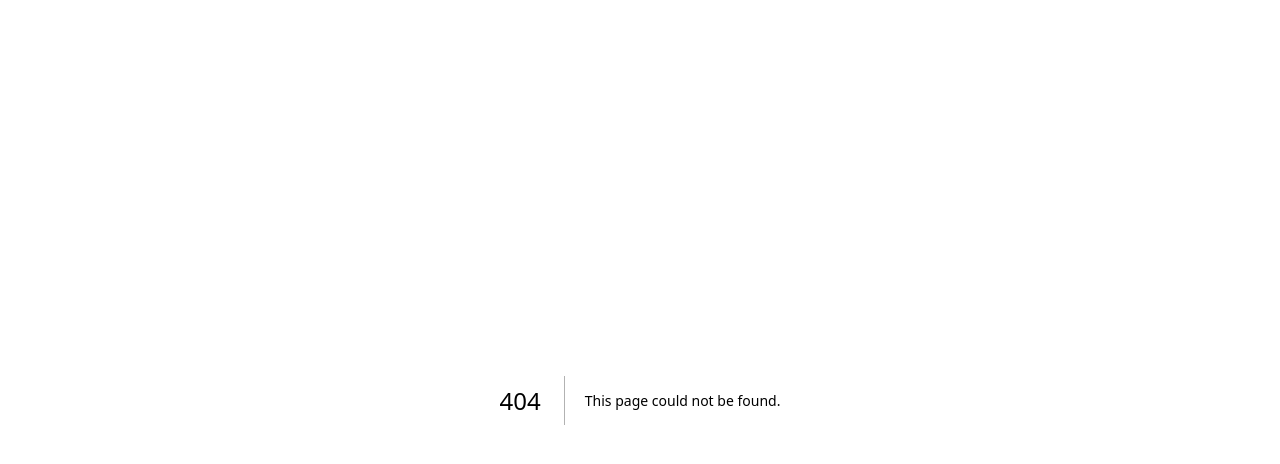
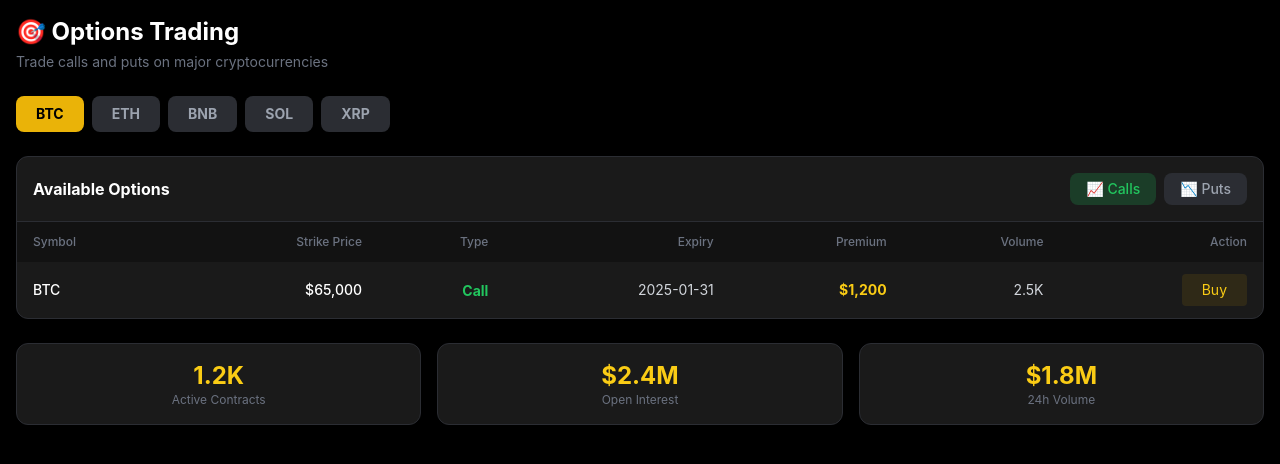
Before and after one commit to Cashipro/cashipro, a Next.js app in the folder apps/web/: page /options in a window 1280 px wide. Before the commit this address had no page. Shown: the top 464 px of the page. Built offline with nearby package versions, Linux system fonts and the light colour scheme.

Commit message:
Add OptionsPage component for trading options

```diff
--- /dev/null
+++ b/apps/web/src/app/options/page.tsx
@@ -0,0 +1,130 @@
+"use client";
+
+import { useState } from "react";
+
+const optionsData = [
+  { symbol: "BTC", strike: 65000, type: "Call", expiry: "2025-01-31", premium: "$1,200", volume: "2.5K" },
+  { symbol: "BTC", strike: 65000, type: "Put", expiry: "2025-01-31", premium: "$800", volume: "1.8K" },
+  { symbol: "ETH", strike: 3500, type: "Call", expiry: "2025-02-28", premium: "$150", volume: "5.2K" },
+  { symbol: "ETH", strike: 3500, type: "Put", expiry: "2025-02-28", premium: "$100", volume: "3.4K" },
+  { symbol: "BNB", strike: 600, type: "Call", expiry: "2025-03-31", premium: "$45", volume: "8.1K" },
+  { symbol: "BNB", strike: 600, type: "Put", expiry: "2025-03-31", premium: "$30", volume: "4.5K" },
+];
+
+export default function OptionsPage() {
+  const [selectedSymbol, setSelectedSymbol] = useState("BTC");
+  const [selectedType, setSelectedType] = useState<"Call" | "Put">("Call");
+
+  return (
+    <div className="min-h-screen bg-black p-4">
+      <div className="max-w-7xl mx-auto space-y-6">
+        {/* Header */}
+        <div className="flex flex-wrap items-center justify-between gap-4">
+          <div>
+            <h1 className="text-2xl font-bold text-white">🎯 Options Trading</h1>
+            <p className="text-sm text-gray-500 mt-1">Trade calls and puts on major cryptocurrencies</p>
+          </div>
+        </div>
+
+        {/* Quick Select */}
+        <div className="flex flex-wrap gap-2">
+          {["BTC", "ETH", "BNB", "SOL", "XRP"].map((sym) => (
+            <button
+              key={sym}
+              onClick={() => setSelectedSymbol(sym)}
+              className={`px-5 py-2 rounded-lg text-sm font-bold transition ${
+                selectedSymbol === sym ? "bg-yellow-500 text-black" : "bg-[#2b2d33] text-gray-400 hover:text-white"
+              }`}
+            >
+              {sym}
+            </button>
+          ))}
+        </div>
+
+        {/* Options Table */}
+        <div className="bg-[#1a1a1a] rounded-xl border border-[#2b2d33] overflow-hidden">
+          <div className="p-4 border-b border-[#2b2d33] flex flex-wrap items-center justify-between gap-2">
+            <h3 className="text-white font-bold">Available Options</h3>
+            <div className="flex gap-2">
+              <button
+                onClick={() => setSelectedType("Call")}
+                className={`px-4 py-1.5 rounded-lg text-sm font-medium transition ${
+                  selectedType === "Call" ? "bg-green-500/20 text-green-500" : "bg-[#2b2d33] text-gray-400"
+                }`}
+              >
+                📈 Calls
+              </button>
+              <button
+                onClick={() => setSelectedType("Put")}
+                className={`px-4 py-1.5 rounded-lg text-sm font-medium transition ${
+                  selectedType === "Put" ? "bg-red-500/20 text-red-500" : "bg-[#2b2d33] text-gray-400"
+                }`}
+              >
+                📉 Puts
+              </button>
+            </div>
+          </div>
+          <div className="overflow-x-auto">
+            <table className="w-full">
+              <thead className="bg-black/30">
+                <tr>
+                  <th className="px-4 py-3 text-left text-xs text-gray-500 font-medium">Symbol</th>
+                  <th className="px-4 py-3 text-right text-xs text-gray-500 font-medium">Strike Price</th>
+                  <th className="px-4 py-3 text-right text-xs text-gray-500 font-medium">Type</th>
+                  <th className="px-4 py-3 text-right text-xs text-gray-500 font-medium">Expiry</th>
+                  <th className="px-4 py-3 text-right text-xs text-gray-500 font-medium">Premium</th>
+                  <th className="px-4 py-3 text-right text-xs text-gray-500 font-medium">Volume</th>
+                  <th className="px-4 py-3 text-right text-xs text-gray-500 font-medium">Action</th>
+                </tr>
+              </thead>
+              <tbody className="divide-y divide-[#2b2d33]">
+                {optionsData
+                  .filter((o) => o.symbol === selectedSymbol)
+                  .filter((o) => o.type === selectedType)
+                  .map((option, i) => (
+                    <tr key={i} className="hover:bg-[#2b2d33]/50 transition-colors">
+                      <td className="px-4 py-3">
+                        <p className="text-white font-medium text-sm">{option.symbol}</p>
+                      </td>
+                      <td className="px-4 py-3 text-right text-white text-sm font-medium">
+                        ${option.strike.toLocaleString()}
+                      </td>
+                      <td className="px-4 py-3 text-right">
+                        <span className={`text-sm font-bold ${option.type === "Call" ? "text-green-500" : "text-red-500"}`}>
+                          {option.type}
+                        </span>
+                      </td>
+                      <td className="px-4 py-3 text-right text-gray-300 text-sm">{option.expiry}</td>
+                      <td className="px-4 py-3 text-right text-yellow-400 text-sm font-bold">{option.premium}</td>
+                      <td className="px-4 py-3 text-right text-gray-300 text-sm">{option.volume}</td>
+                      <td className="px-4 py-3 text-right">
+                        <button className="px-5 py-1.5 bg-yellow-500/10 text-yellow-400 text-sm rounded hover:bg-yellow-500/20 transition">
+                          Buy
+                        </button>
+                      </td>
+                    </tr>
+                  ))}
+              </tbody>
+            </table>
+          </div>
+        </div>
+
+        {/* Info */}
+        <div className="grid grid-cols-1 md:grid-cols-3 gap-4">
+          <div className="bg-[#1a1a1a] rounded-xl border border-[#2b2d33] p-4 text-center">
+            <p className="text-2xl font-bold text-yellow-400">1.2K</p>
+            <p className="text-xs text-gray-500">Active Contracts</p>
+          </div>
+          <div className="bg-[#1a1a1a] rounded-xl border border-[#2b2d33] p-4 text-center">
+            <p className="text-2xl font-bold text-yellow-400">$2.4M</p>
+            <p className="text-xs text-gray-500">Open Interest</p>
+          </div>
+          <div className="bg-[#1a1a1a] rounded-xl border border-[#2b2d33] p-4 text-center">
+            <p className="text-2xl font-bold text-yellow-400">$1.8M</p>
+            <p className="text-xs text-gray-500">24h Volume</p>
+          </div>
+        </div>
+      </div>
+    </div>
+  );
+}
```
